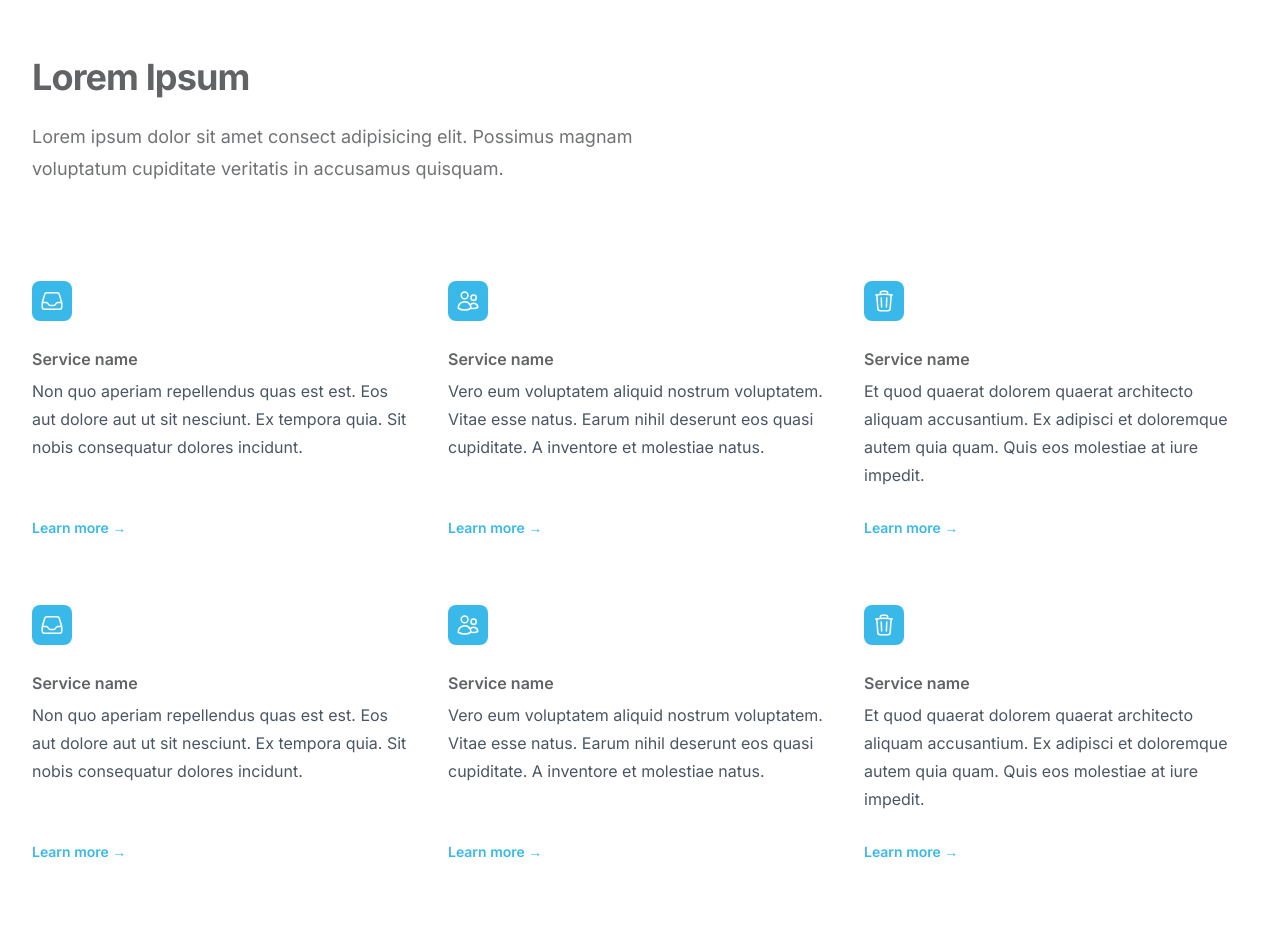
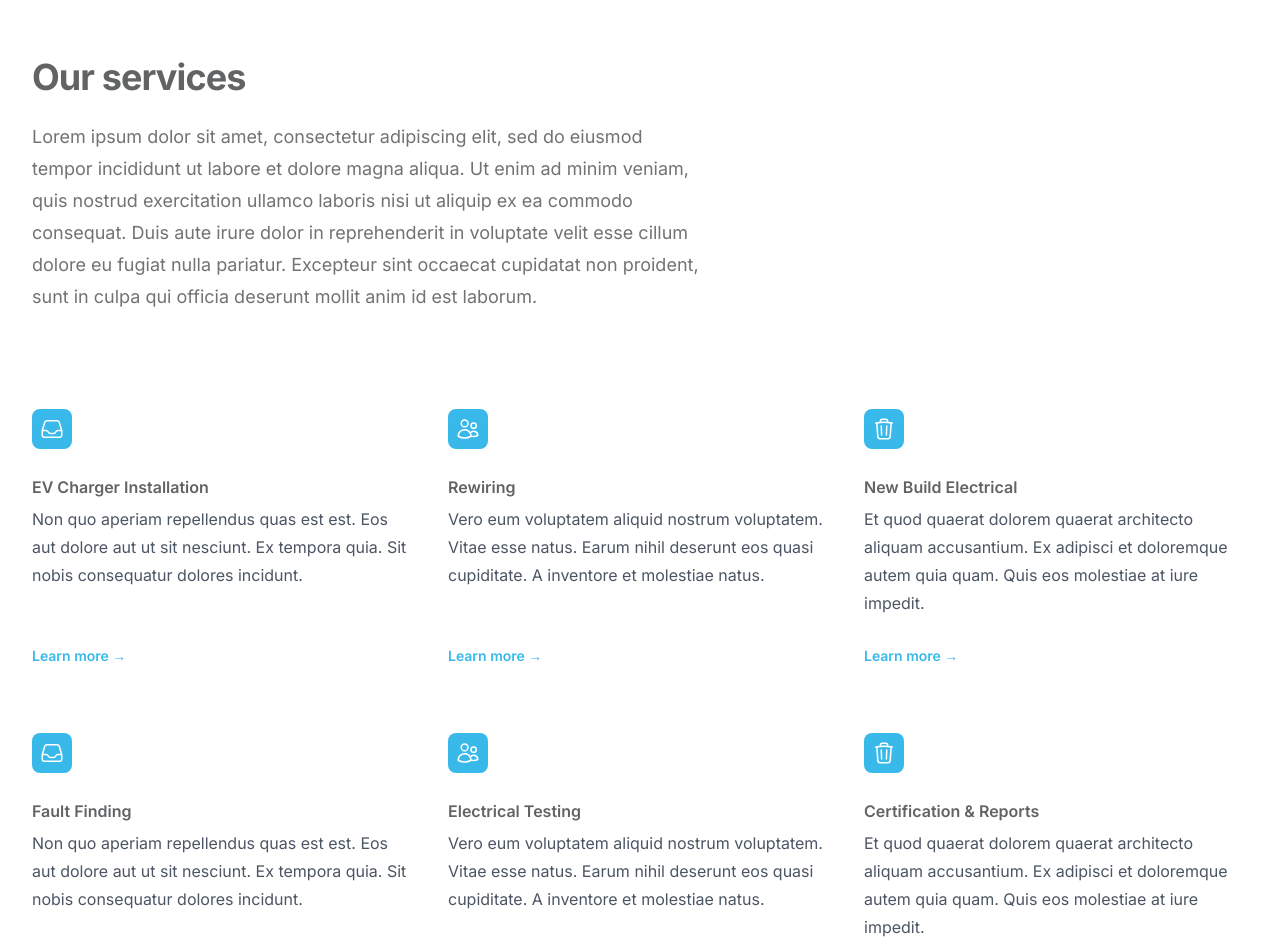
Before and after one commit to tojaprice/rse-website, a Next.js app: page / in a window 1280 px wide. Shown: the part 1120-2072 px from the top of the page. Built offline with nearby package versions, Linux system fonts and the light colour scheme.

Commit message:
update content, fix nav

```diff
--- a/src/app/page.tsx
+++ b/src/app/page.tsx
@@ -7,7 +7,10 @@ export default function Home() {
   return (
     <div className="bg-white">
       <HeroUnit />
-      <ServicesList />
+      <ServicesList
+        title="Our services"
+        text="Lorem ipsum dolor sit amet, consectetur adipiscing elit, sed do eiusmod tempor incididunt ut labore et dolore magna aliqua. Ut enim ad minim veniam, quis nostrud exercitation ullamco laboris nisi ut aliquip ex ea commodo consequat. Duis aute irure dolor in reprehenderit in voluptate velit esse cillum dolore eu fugiat nulla pariatur. Excepteur sint occaecat cupidatat non proident, sunt in culpa qui officia deserunt mollit anim id est laborum."
+      />
       <Testimonial />
       <Faqs />
     </div>
--- a/src/components/blocks/content/ServicesList.tsx
+++ b/src/components/blocks/content/ServicesList.tsx
@@ -2,42 +2,63 @@ import { InboxIcon, TrashIcon, UsersIcon } from "@heroicons/react/24/outline";
 
 const services = [
   {
-    name: "Service name",
+    name: "EV Charger Installation",
     description:
       "Non quo aperiam repellendus quas est est. Eos aut dolore aut ut sit nesciunt. Ex tempora quia. Sit nobis consequatur dolores incidunt.",
     href: "#",
     icon: InboxIcon,
   },
   {
-    name: "Service name",
+    name: "Rewiring",
     description:
       "Vero eum voluptatem aliquid nostrum voluptatem. Vitae esse natus. Earum nihil deserunt eos quasi cupiditate. A inventore et molestiae natus.",
     href: "#",
     icon: UsersIcon,
   },
   {
-    name: "Service name",
+    name: "New Build Electrical",
     description:
       "Et quod quaerat dolorem quaerat architecto aliquam accusantium. Ex adipisci et doloremque autem quia quam. Quis eos molestiae at iure impedit.",
     href: "#",
     icon: TrashIcon,
   },
   {
-    name: "Service name",
+    name: "Fault Finding",
     description:
       "Non quo aperiam repellendus quas est est. Eos aut dolore aut ut sit nesciunt. Ex tempora quia. Sit nobis consequatur dolores incidunt.",
     href: "#",
     icon: InboxIcon,
   },
   {
-    name: "Service name",
+    name: "Electrical Testing",
     description:
       "Vero eum voluptatem aliquid nostrum voluptatem. Vitae esse natus. Earum nihil deserunt eos quasi cupiditate. A inventore et molestiae natus.",
     href: "#",
     icon: UsersIcon,
   },
   {
-    name: "Service name",
+    name: "Certification & Reports",
+    description:
+      "Et quod quaerat dolorem quaerat architecto aliquam accusantium. Ex adipisci et doloremque autem quia quam. Quis eos molestiae at iure impedit.",
+    href: "#",
+    icon: TrashIcon,
+  },
+  {
+    name: "CCTV",
+    description:
+      "Et quod quaerat dolorem quaerat architecto aliquam accusantium. Ex adipisci et doloremque autem quia quam. Quis eos molestiae at iure impedit.",
+    href: "#",
+    icon: TrashIcon,
+  },
+  {
+    name: "Fire Alarm Installation",
+    description:
+      "Et quod quaerat dolorem quaerat architecto aliquam accusantium. Ex adipisci et doloremque autem quia quam. Quis eos molestiae at iure impedit.",
+    href: "#",
+    icon: TrashIcon,
+  },
+  {
+    name: "Emergency Lighting",
     description:
       "Et quod quaerat dolorem quaerat architecto aliquam accusantium. Ex adipisci et doloremque autem quia quam. Quis eos molestiae at iure impedit.",
     href: "#",
@@ -45,18 +66,20 @@ const services = [
   },
 ];
 
-export default function ServicesList() {
+export interface ServicesListProps {
+  title: string;
+  text: string;
+}
+
+export default function ServicesList({ title, text }: ServicesListProps) {
   return (
     <div className="bg-white py-24 sm:py-32">
       <div className="mx-auto max-w-7xl px-6 lg:px-8">
         <div className="mx-auto max-w-2xl lg:mx-0">
           <h2 className="text-3xl font-bold tracking-tight text-rs-gray sm:text-4xl">
-            Lorem Ipsum
+            {title}
           </h2>
-          <p className="mt-6 text-lg leading-8 text-rs-gray/90">
-            Lorem ipsum dolor sit amet consect adipisicing elit. Possimus magnam
-            voluptatum cupiditate veritatis in accusamus quisquam.
-          </p>
+          <p className="mt-6 text-lg leading-8 text-rs-gray/90">{text}</p>
         </div>
         <div className="mx-auto mt-16 max-w-2xl sm:mt-20 lg:mt-24 lg:max-w-none">
           <dl className="grid max-w-xl grid-cols-1 gap-x-8 gap-y-16 lg:max-w-none lg:grid-cols-3">
--- a/src/components/layout/Header.tsx
+++ b/src/components/layout/Header.tsx
@@ -13,6 +13,7 @@ import {
   PopoverPanel,
 } from "@headlessui/react";
 import {
+  ArrowRightStartOnRectangleIcon,
   Bars3Icon,
   BoltIcon,
   ChatBubbleLeftIcon,
@@ -102,7 +103,7 @@ export default function Example() {
   const [mobileMenuOpen, setMobileMenuOpen] = useState(false);
 
   return (
-    <header className="bg-rs-gray">
+    <header className="bg-rs-gray relative">
       <nav
         aria-label="Global"
         className="mx-auto flex max-w-7xl items-center justify-between p-6 lg:px-8"
@@ -128,7 +129,7 @@ export default function Example() {
           </button>
         </div>
         <PopoverGroup className="hidden lg:flex lg:gap-x-12">
-          <Popover className="relative">
+          <Popover>
             <PopoverButton className="flex items-center gap-x-1 text-sm font-semibold leading-6 text-white">
               Services
               <ChevronDownIcon
@@ -138,9 +139,9 @@ export default function Example() {
             </PopoverButton>
             <PopoverPanel
               transition
-              className="absolute -left-8 top-full z-10 mt-3 w-screen max-w-2xl overflow-hidden rounded-3xl bg-white shadow-lg ring-1 ring-gray-900/5 transition data-[closed]:translate-y-1 data-[closed]:opacity-0 data-[enter]:duration-200 data-[leave]:duration-150 data-[enter]:ease-out data-[leave]:ease-in"
+              className="absolute left-0 top-full z-10 mt-3 w-screen max-w-screen overflow-hidden rounded-3xl bg-white shadow-lg ring-1 ring-gray-900/5 transition data-[closed]:translate-y-1 data-[closed]:opacity-0 data-[enter]:duration-200 data-[leave]:duration-150 data-[enter]:ease-out data-[leave]:ease-in"
             >
-              <div className="p-4">
+              <div className="p-4 grid grid-cols-3">
                 {products.map((item) => (
                   <div
                     key={item.name}
@@ -149,7 +150,7 @@ export default function Example() {
                     <div className="flex h-11 w-11 flex-none items-center justify-center rounded-lg bg-gray-50 group-hover:bg-white">
                       <item.icon
                         aria-hidden="true"
-                        className="h-6 w-6 text-gray-600 group-hover:text-indigo-600"
+                        className="h-6 w-6 text-gray-600 group-hover:text-rs-blue"
                       />
                     </div>
                     <div className="flex-auto">
@@ -164,6 +165,26 @@ export default function Example() {
                     </div>
                   </div>
                 ))}
+                <div className="group relative flex items-center gap-x-6 rounded-lg p-4 text-sm leading-6 hover:bg-gray-50">
+                  <div className="flex h-11 w-11 flex-none items-center justify-center rounded-lg bg-gray-50 group-hover:bg-white">
+                    <ArrowRightStartOnRectangleIcon
+                      aria-hidden="true"
+                      className="h-6 w-6 text-gray-600 group-hover:text-rs-blue"
+                    />
+                  </div>
+                  <div className="flex-auto">
+                    <a
+                      href="/services"
+                      className="block font-semibold text-gray-900"
+                    >
+                      All services
+                      <span className="absolute inset-0" />
+                    </a>
+                    <p className="mt-1 text-gray-600">
+                      A quick overview of all the services that we offer.
+                    </p>
+                  </div>
+                </div>
               </div>
               <div className="grid grid-cols-2 divide-x divide-gray-900/5 bg-gray-50">
                 {callsToAction.map((item) => (
@@ -183,7 +204,10 @@ export default function Example() {
             </PopoverPanel>
           </Popover>
 
-          <a href="#" className="text-sm font-semibold leading-6 text-white">
+          <a
+            href="/get-quote"
+            className="text-sm font-semibold leading-6 text-white"
+          >
             Get a quote
           </a>
           <a
```
